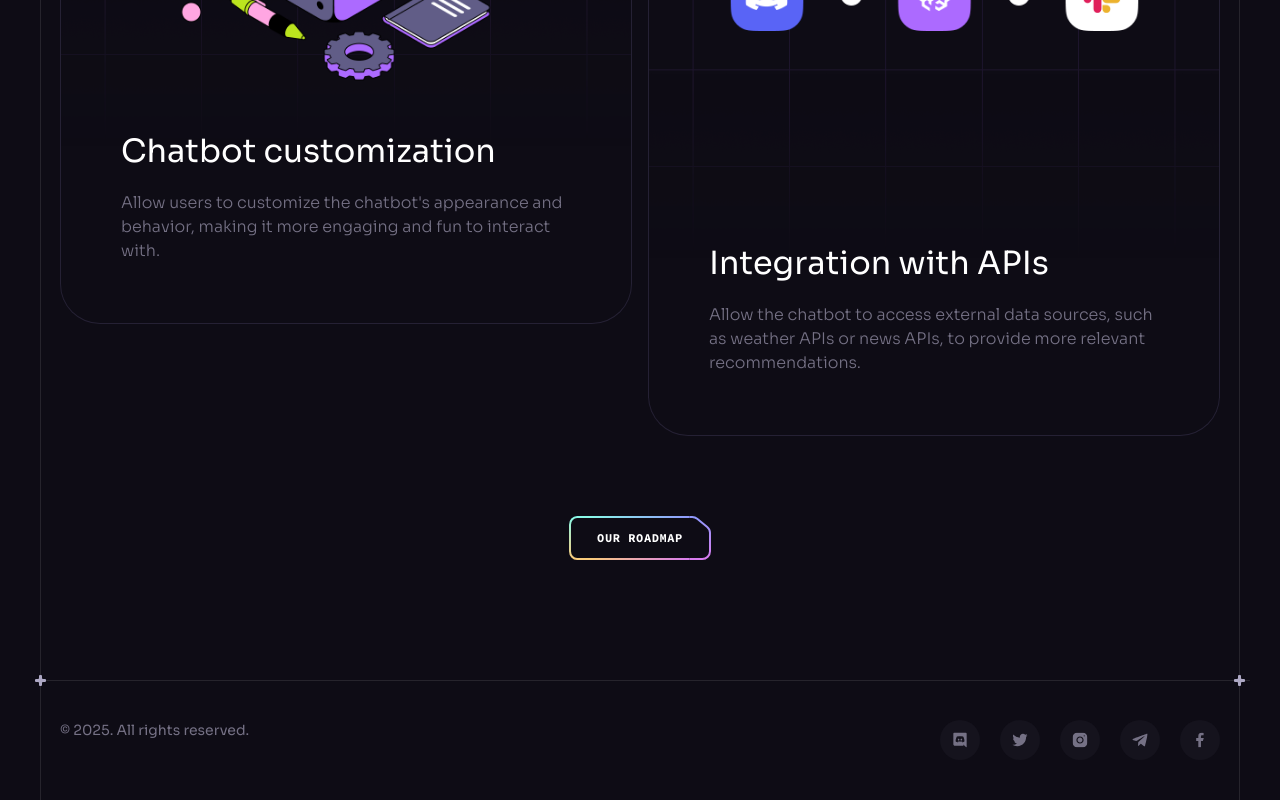
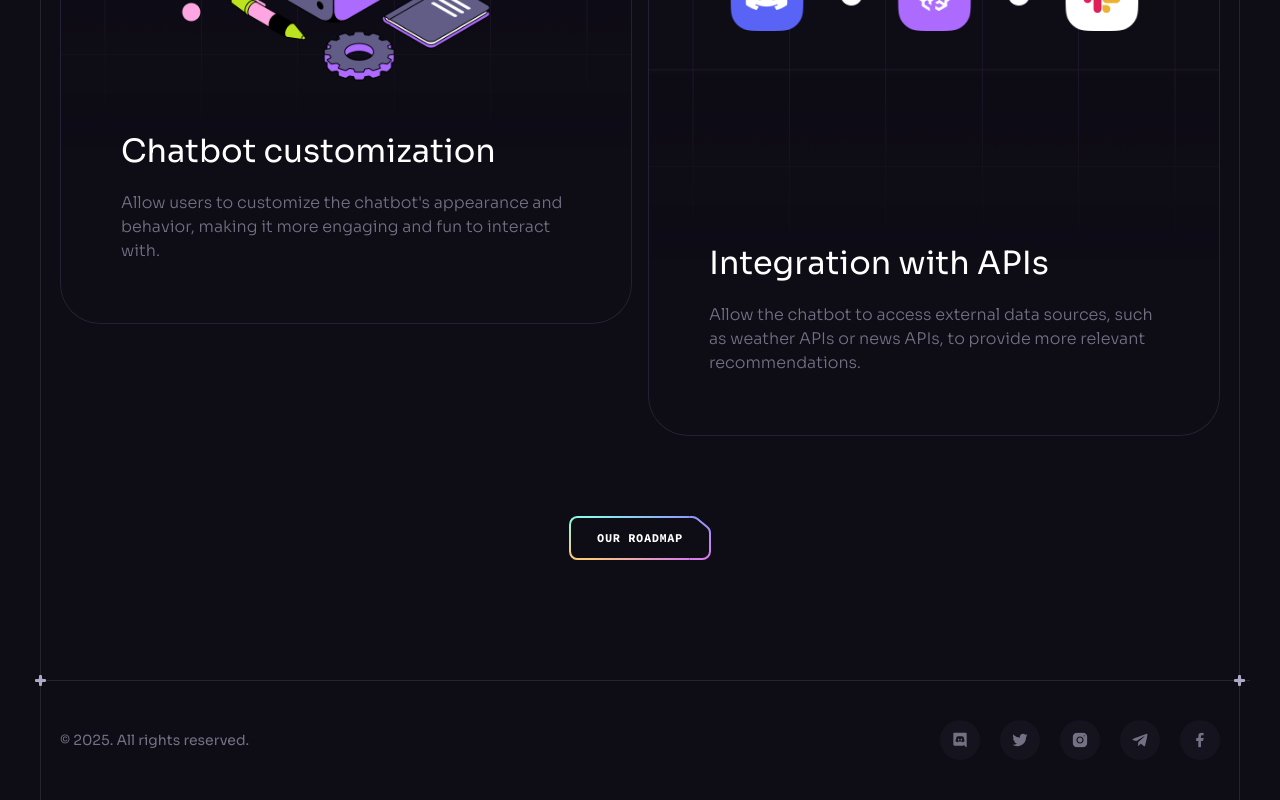
Before and after one commit to szkajvolker/Brainwave, a React (Vite) app: page / in a window 1280 px wide. Shown: the part 8753-9553 px from the top of the page. Built offline with nearby package versions, Linux system fonts and the light colour scheme.

Commit message:
footer typo fixed

```diff
--- a/src/components/Footer.jsx
+++ b/src/components/Footer.jsx
@@ -4,7 +4,7 @@ import Section from "./Section";
 const Footer = () => {
   return (
     <Section crosses className="!px-0 !py-10">
-      <div className="container flex sm:justify-between  items.center gap-10 max-sm:flex-col">
+      <div className="container flex sm:justify-between items-center gap-10 max-sm:flex-col">
         <p className="caption text-n-4 lg:block">
           © {new Date().getFullYear()}. All rights reserved.
         </p>
```
